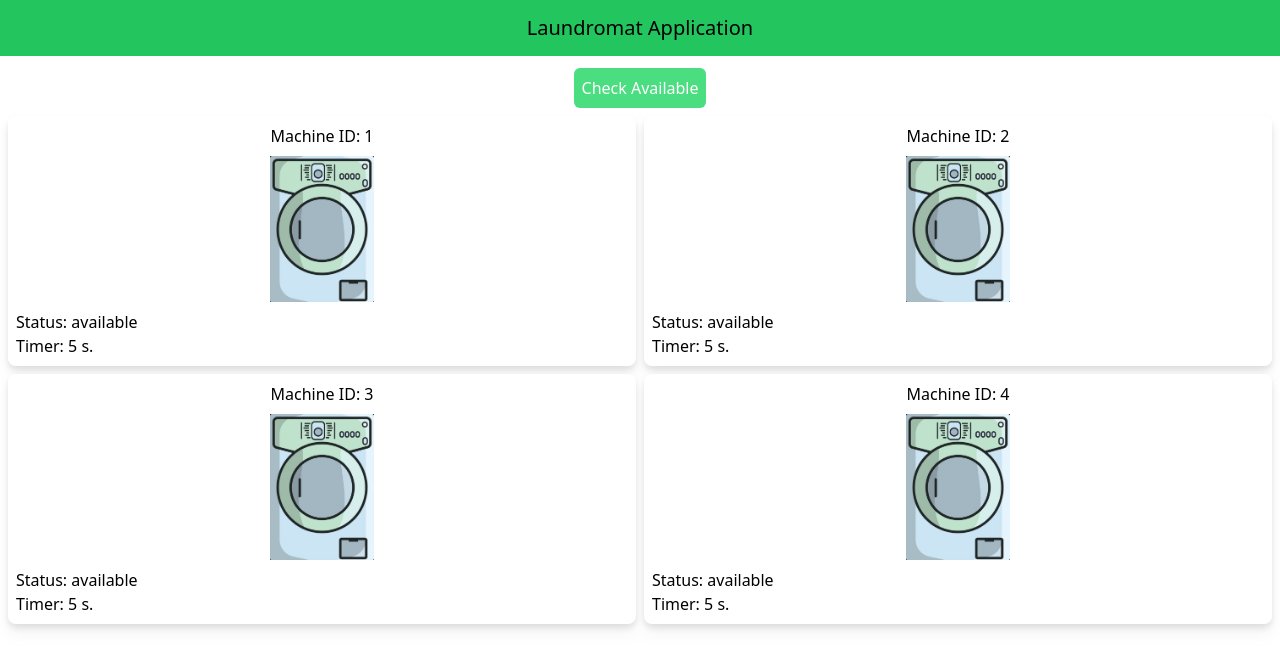
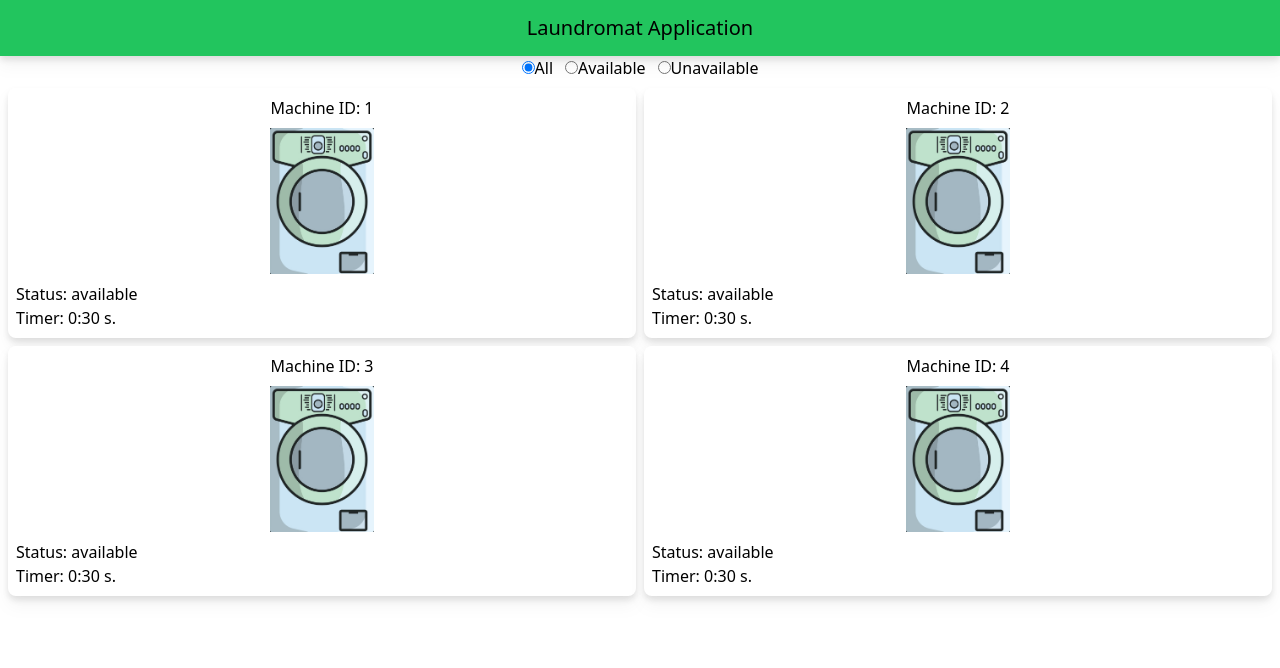
Before and after one commit to lovelymod/laundromat, a React (Vite) app: page / in a window 1280 px wide. Shown: the top 668 px of the page. Built offline with nearby package versions, Linux system fonts and the light colour scheme.

Commit message:
updatesome

```diff
--- a/src/App.tsx
+++ b/src/App.tsx
@@ -1,50 +1,65 @@
 import { useState } from "react";
-import { NavBar, Card } from "./components";
+import { NavBar, Card, FilterOption } from "./components";
+
+const time = 150000;
 
 const laundromat = [
   {
     id: 1,
     status: "available",
+    remaining: time,
   },
   {
     id: 2,
     status: "available",
+    remaining: time,
   },
   {
     id: 3,
     status: "available",
+    remaining: time,
   },
   {
     id: 4,
     status: "available",
+    remaining: time,
   },
 ];
 
 function App() {
   const [machine, setMachine] = useState(laundromat);
+  const [filteredMachine, setFilteredMachine] = useState(laundromat);
+  const [options, setOptions] = useState("all");
 
-  const checkAvailable = () => {
-    const available = machine
-      .filter((obj) => obj.status === "available")
-      .map((obj) => obj.id);
-
-    alert(`Machine ID: ${available} are available`);
+  const changeFilterOptions = (e: React.ChangeEvent<HTMLInputElement>) => {
+    setOptions(e.target.value);
+    const filtered = machine.filter((obj) => obj.status === e.target.value);
+    setFilteredMachine(filtered);
   };
 
+  const showAll = (e: React.ChangeEvent<HTMLInputElement>) => {
+    setOptions(e.target.value);
+    const filtered = machine.filter((obj) => obj.status);
+    setFilteredMachine(filtered);
+  };
   return (
     <>
       <NavBar />
       <main className="mt-14  flex min-h-screen flex-col">
-        <button
-          type="button"
-          className="mt-3 w-fit self-center rounded-md bg-green-400 p-2 text-white"
-          onClick={checkAvailable}
-        >
-          Check Available
-        </button>
+        <FilterOption
+          options={options}
+          showAll={showAll}
+          changeFilterOptions={changeFilterOptions}
+        />
+
         <div className="grid grid-cols-2 gap-2 p-2">
-          {machine.map((item) => (
-            <Card key={item.id} item={item} setMachine={setMachine} />
+          {filteredMachine.map((item) => (
+            <Card
+              key={item.id}
+              item={item}
+              setMachine={setMachine}
+              setFilteredMachine={setFilteredMachine}
+            />
           ))}
         </div>
       </main>
--- a/src/components/card.tsx
+++ b/src/components/card.tsx
@@ -4,14 +4,21 @@ import { useState } from "react";
 interface Props {
   item: { id: number; status: string };
   setMachine: React.Dispatch<React.SetStateAction<any>>;
+  setFilteredMachine: React.Dispatch<React.SetStateAction<any>>;
 }
 
-const Card = ({ item, setMachine }: Props) => {
-  const [timeleft, setTimeleft] = useState(5);
+interface Prev {
+  id: number;
+  status: string;
+  remaining: number;
+}
 
-  const updateState = () => {
-    setMachine((prev: { id: number; status: string }[]) => {
-      const newState = prev.map((obj) => {
+const Card = ({ item, setMachine, setFilteredMachine }: Props) => {
+  const [timeleft, setTimeleft] = useState(1000 * 30);
+
+  const updateStatus = () => {
+    setMachine((prev: Prev[]) => {
+      const newStatus = prev.map((obj) => {
         if (obj.id === item.id) {
           return {
             ...obj,
@@ -22,19 +29,34 @@ const Card = ({ item, setMachine }: Props) => {
         return obj;
       });
 
-      return newState;
+      return newStatus;
+    });
+    setFilteredMachine((prev: Prev[]) => {
+      const newStatus = prev.map((obj) => {
+        if (obj.id === item.id) {
+          return {
+            ...obj,
+            status: obj.status === "available" ? "unavailable" : "available",
+          };
+        }
+
+        return obj;
+      });
+
+      return newStatus;
     });
   };
 
   const startTimer = () => {
     if (item.status === "available") {
-      let duration = timeleft;
-      updateState();
+      let timeLeftCopy = timeleft;
+      updateStatus();
       const myinterval = setInterval(() => {
-        setTimeleft(--duration);
-        if (duration === -1) {
-          setTimeleft(5);
-          updateState();
+        timeLeftCopy -= 1000;
+        setTimeleft((prev) => prev - 1000);
+        if (timeLeftCopy < 0) {
+          updateStatus();
+          setTimeleft(1000 * 30);
           clearInterval(myinterval);
         }
       }, 1000);
@@ -62,7 +84,10 @@ const Card = ({ item, setMachine }: Props) => {
       </div>
       <div className="font-medium">
         <p className="">Status: {item.status}</p>
-        <p className="">Timer: {timeleft} s.</p>
+        <p className="">
+          Timer: {Math.floor(timeleft / 1000 / 60)}:
+          {Math.floor(timeleft / 1000) % 60} s.
+        </p>
       </div>
     </div>
   );
--- /dev/null
+++ b/src/components/filterOption.tsx
@@ -0,0 +1,47 @@
+interface Props {
+  options: string;
+  showAll: (e: React.ChangeEvent<HTMLInputElement>) => void;
+  changeFilterOptions: (e: React.ChangeEvent<HTMLInputElement>) => void;
+}
+
+const FilterOption = ({ options, showAll, changeFilterOptions }: Props) => {
+  return (
+    <div className="flex items-center justify-center gap-3">
+      <div className="">
+        <input
+          type="radio"
+          id="radioSelect1"
+          name="all"
+          value="all"
+          onChange={showAll}
+          checked={options === "all"}
+        />
+        <label htmlFor="all">All</label>
+      </div>
+      <div className="">
+        <input
+          type="radio"
+          id="radioSelect2"
+          name="available"
+          value="available"
+          onChange={changeFilterOptions}
+          checked={options === "available"}
+        />
+        <label htmlFor="available">Available</label>
+      </div>
+      <div className="">
+        <input
+          type="radio"
+          id="radioSelect3"
+          name="unavailable"
+          value="unavailable"
+          onChange={changeFilterOptions}
+          checked={options === "unavailable"}
+        />
+        <label htmlFor="unavailable">Unavailable</label>
+      </div>
+    </div>
+  );
+};
+
+export default FilterOption;
--- a/src/components/index.tsx
+++ b/src/components/index.tsx
@@ -1,4 +1,5 @@
 import NavBar from "./navBar";
 import Card from "./card";
+import FilterOption from "./filterOption";
 
-export { NavBar, Card };
+export { NavBar, Card, FilterOption };
--- a/src/components/navBar.tsx
+++ b/src/components/navBar.tsx
@@ -1,6 +1,6 @@
 const NavBar = () => {
   return (
-    <nav className="fixed left-0 top-0 flex h-14 w-full items-center justify-center bg-green-500">
+    <nav className="fixed left-0 top-0 z-20 flex h-14 w-full items-center justify-center bg-green-500 drop-shadow-lg">
       <p className="text-xl font-medium">Laundromat Application</p>
     </nav>
   );
```
